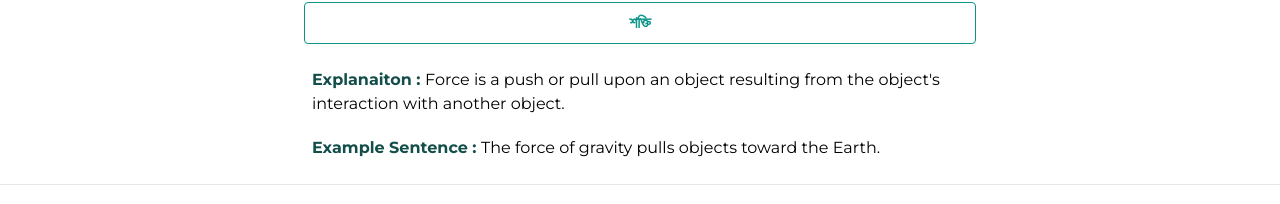
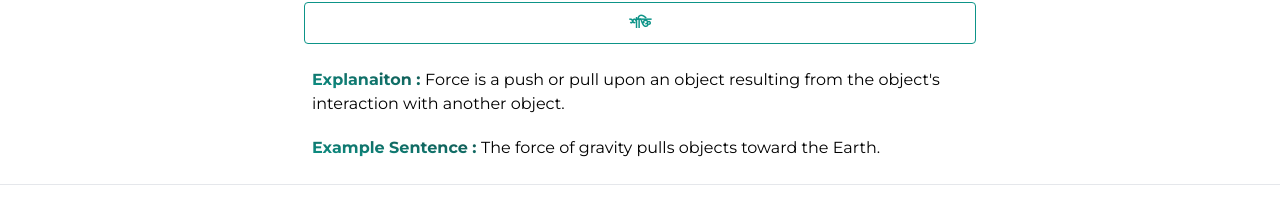
Before and after one commit to ashsajal1/verbalcom, a Vue app: page /quiz in a window 1280 px wide. Shown: the part 377-581 px from the top of the page. Built offline with nearby package versions, Linux system fonts and the light colour scheme.

Commit message:
style: use gradient text

```diff
--- a/src/pages/Quiz.vue
+++ b/src/pages/Quiz.vue
@@ -22,11 +22,11 @@
             <Button class="w-full" v-if="feedback" @click="nextQuestion">Next Question</Button>
 
             <div class="p-2 mt-4" v-motion-pop v-if="currentQuestion.explanation">
-                <span class="text-secondary font-bold">Explanaiton : </span>
+                <span class="g-text font-bold">Explanaiton : </span>
                 {{ currentQuestion.explanation }}
             </div>
             <div class="p-2 mt-1" v-motion-pop v-if="currentQuestion.exampleUsage">
-                <span class="text-secondary font-bold">Example Sentence : </span>
+                <span class="g-text font-bold">Example Sentence : </span>
                 {{ currentQuestion.exampleUsage }}
             </div>
         </div>
```
